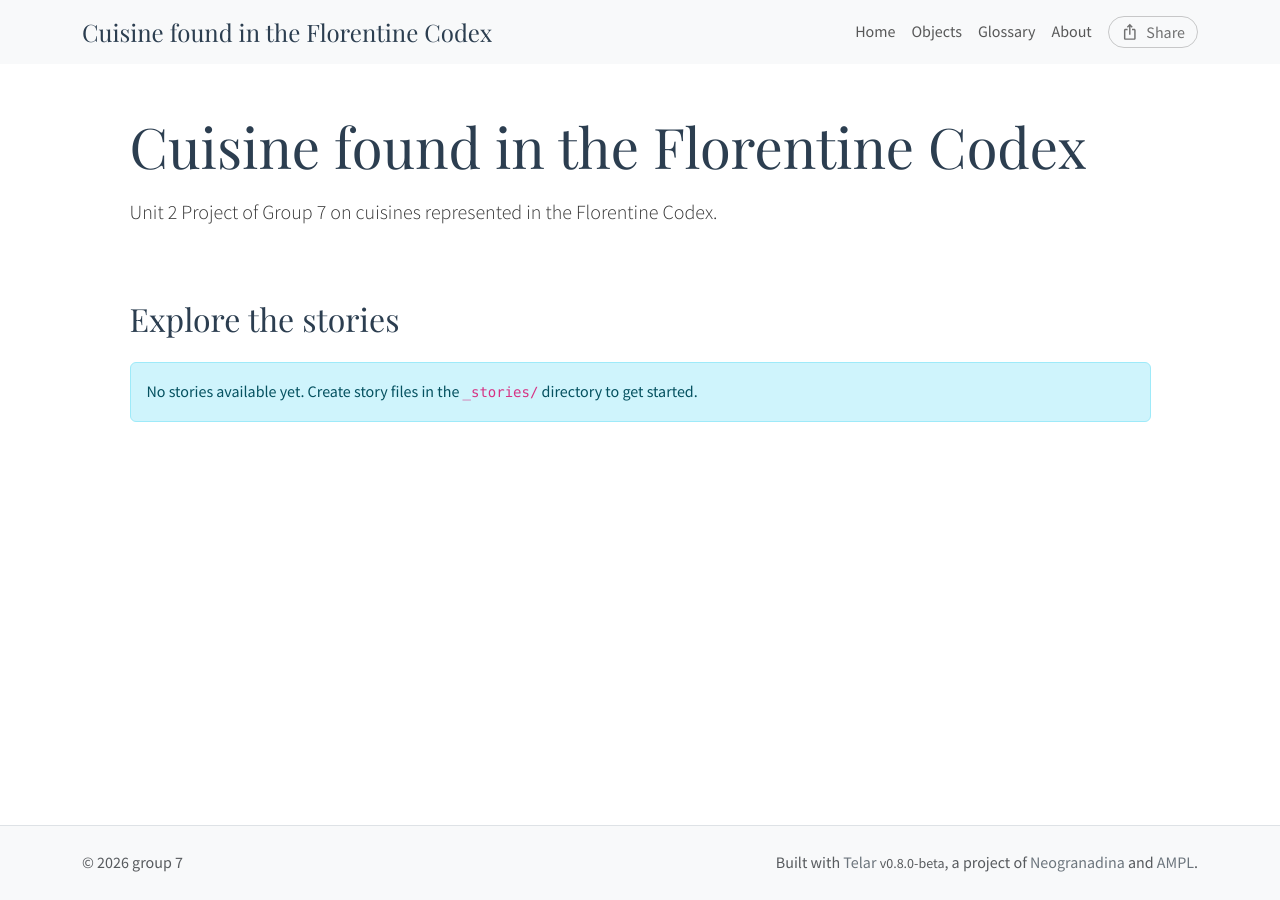
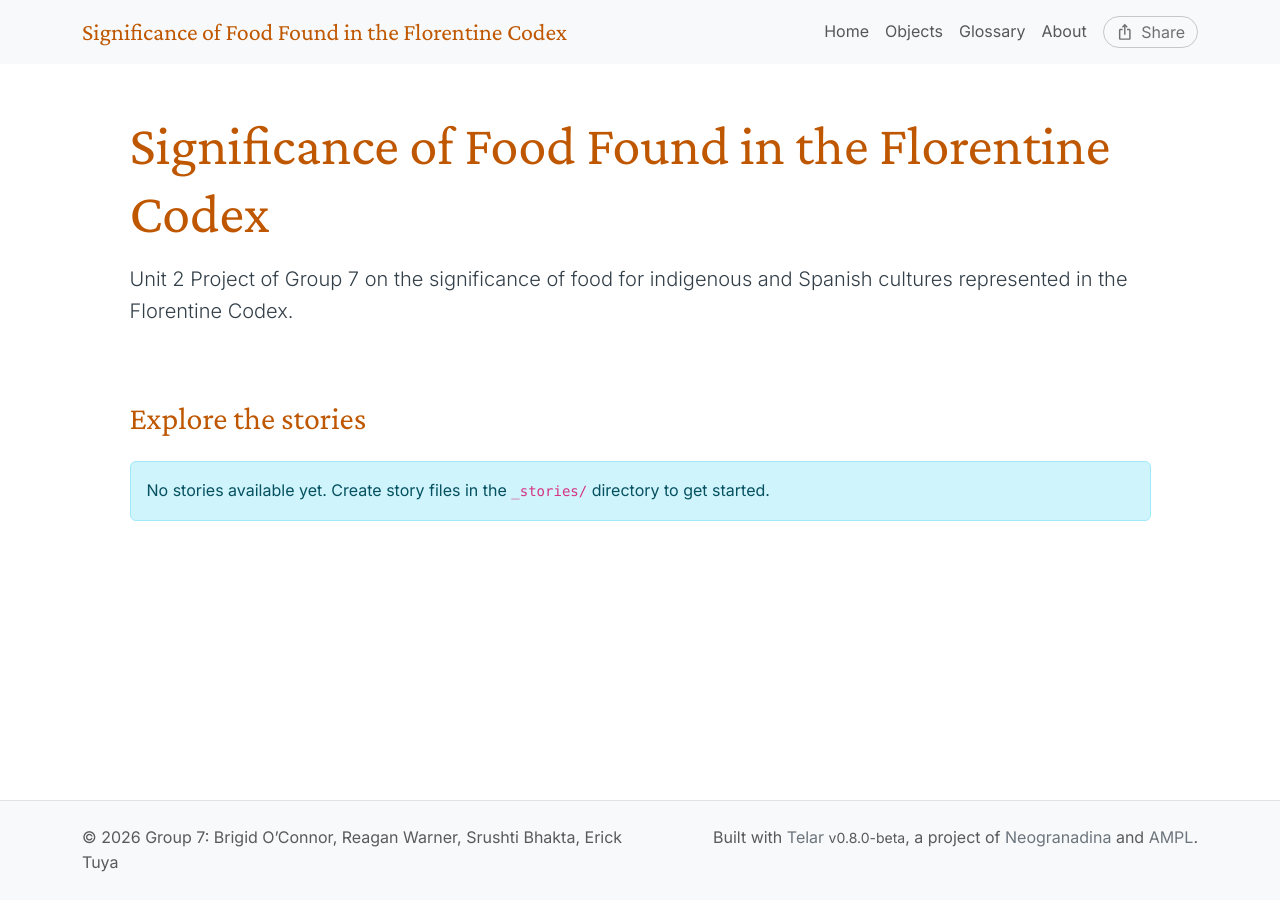
Before and after one commit to SruBee24/cuisinefromflorentinecodex, a Jekyll site: the page built from index.md, in a window 1280 px wide. Built offline with Jekyll 4.4.1, drawn with Linux system fonts in a browser that asks for light colours.

Commit message:
Update _config.yml

```diff
--- a/_config.yml
+++ b/_config.yml
@@ -2,13 +2,13 @@
 # https://telar.org
 
 # Site Settings
-title: Cuisine found in the Florentine Codex
-description: "Unit 2 Project of Group 7 on cuisines represented in the Florentine Codex."
+title: Significance of Food Found in the Florentine Codex
+description: "Unit 2 Project of Group 7 on the significance of food for indigenous and Spanish cultures represented in the Florentine Codex."
 baseurl: "/cuisinefromflorentinecodex"
 url: "https://srubee24.github.io"
-author: "group 7"
+author: "Group 7: Brigid O’Connor, Reagan Warner, Srushti Bhakta, Erick Tuya"
 email: ""
-telar_theme: "paisajes" # Options: paisajes, neogranadina, santa-barbara, austin, or custom
+telar_theme: "austin" # Options: paisajes, neogranadina, santa-barbara, austin, or custom
 logo: "" # Path to logo image (optional, max 80px tall, 200-300px wide recommended)
 telar_language: "en" # Options: "en" (English), "es" (Español)
 
```
